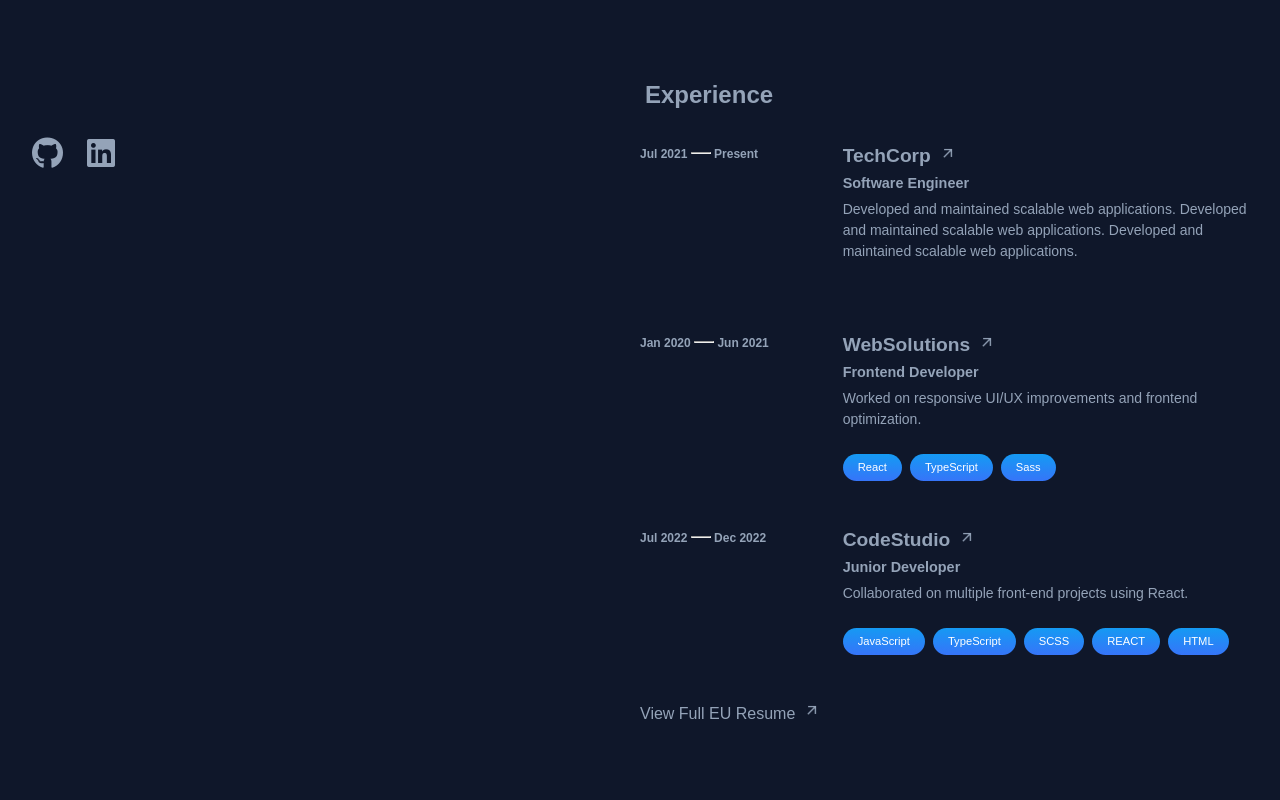
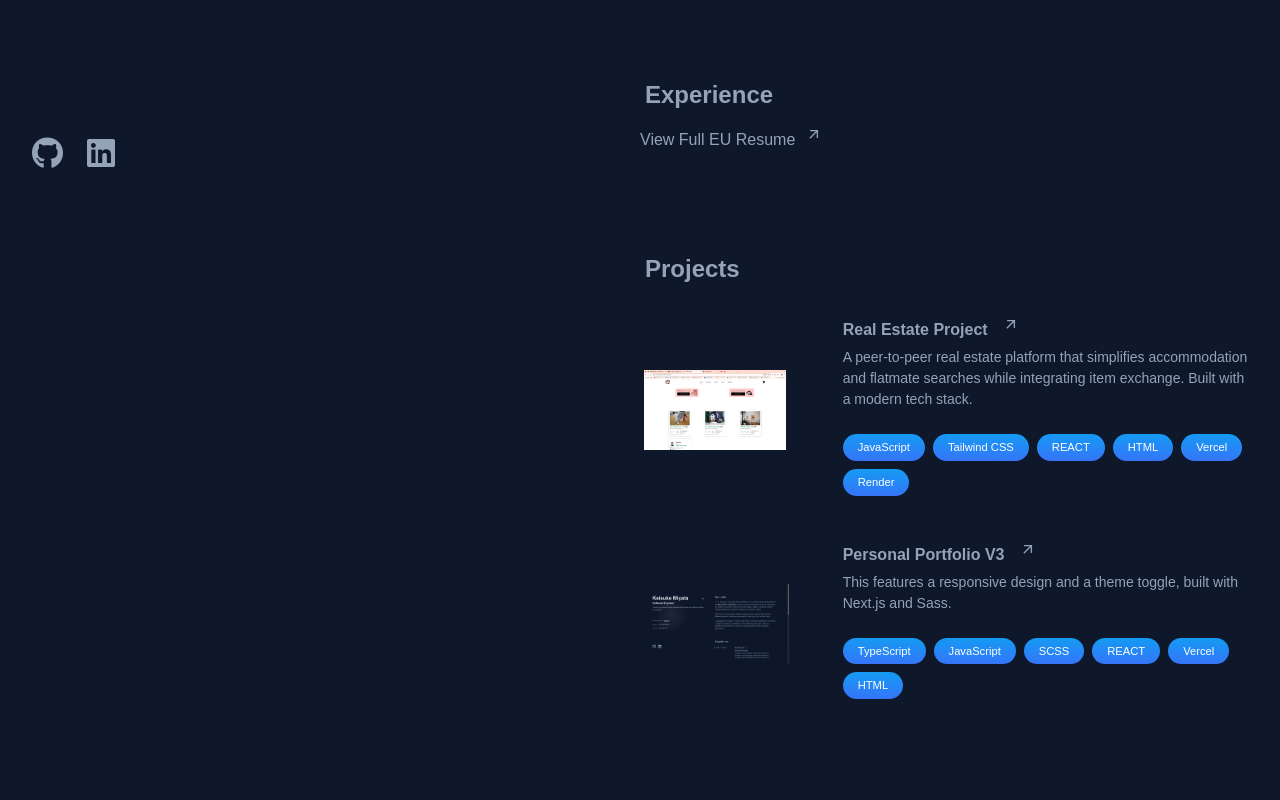
Before and after one commit to Keisuke-Miyata/Portfolio_v3, a Next.js app: page / in a window 1280 px wide. Shown: the part 480-1280 px from the top of the page. Built offline with nearby package versions, Linux system fonts and the light colour scheme.

Commit message:
modify experience data

```diff
--- a/src/data/experienceData.ts
+++ b/src/data/experienceData.ts
@@ -1,32 +1,32 @@
 // data/experienceData.ts
 export const experienceData = [
-    {
-        title: "Software Engineer",
-        company: "TechCorp",
-        description:
-            "Developed and maintained scalable web applications. Developed and maintained scalable web applications. Developed and maintained scalable web applications.",
-        startDate: "Jul 2021",
-        endDate: "Present",
-        technologies: [],
-        companyLink: "https://stackoverflow.com/",
-    },
-    {
-        title: "Frontend Developer",
-        company: "WebSolutions",
-        description:
-            "Worked on responsive UI/UX improvements and frontend optimization.",
-        startDate: "Jan 2020",
-        endDate: "Jun 2021",
-        technologies: ["React", "TypeScript", "Sass"],
-        companyLink: "https://example.com/",
-    },
-    {
-        title: "Junior Developer",
-        company: "CodeStudio",
-        description:"Collaborated on multiple front-end projects using React.",
-        startDate:"Jul 2022",
-        endDate:"Dec 2022",
-        technologies:["JavaScript", "TypeScript", "SCSS", "REACT", "HTML"],
-        companyLink:"https://stackoverflow.com/",
-    }
+    // {
+    //     title: "Software Engineer",
+    //     company: "TechCorp",
+    //     description:
+    //         "Developed and maintained scalable web applications. Developed and maintained scalable web applications. Developed and maintained scalable web applications.",
+    //     startDate: "Jul 2021",
+    //     endDate: "Present",
+    //     technologies: [],
+    //     companyLink: "https://stackoverflow.com/",
+    // },
+    // {
+    //     title: "Frontend Developer",
+    //     company: "WebSolutions",
+    //     description:
+    //         "Worked on responsive UI/UX improvements and frontend optimization.",
+    //     startDate: "Jan 2020",
+    //     endDate: "Jun 2021",
+    //     technologies: ["React", "TypeScript", "Sass"],
+    //     companyLink: "https://example.com/",
+    // },
+    // {
+    //     title: "Junior Developer",
+    //     company: "CodeStudio",
+    //     description:"Collaborated on multiple front-end projects using React.",
+    //     startDate:"Jul 2022",
+    //     endDate:"Dec 2022",
+    //     technologies:["JavaScript", "TypeScript", "SCSS", "REACT", "HTML"],
+    //     companyLink:"https://stackoverflow.com/",
+    // }
 ];
```
